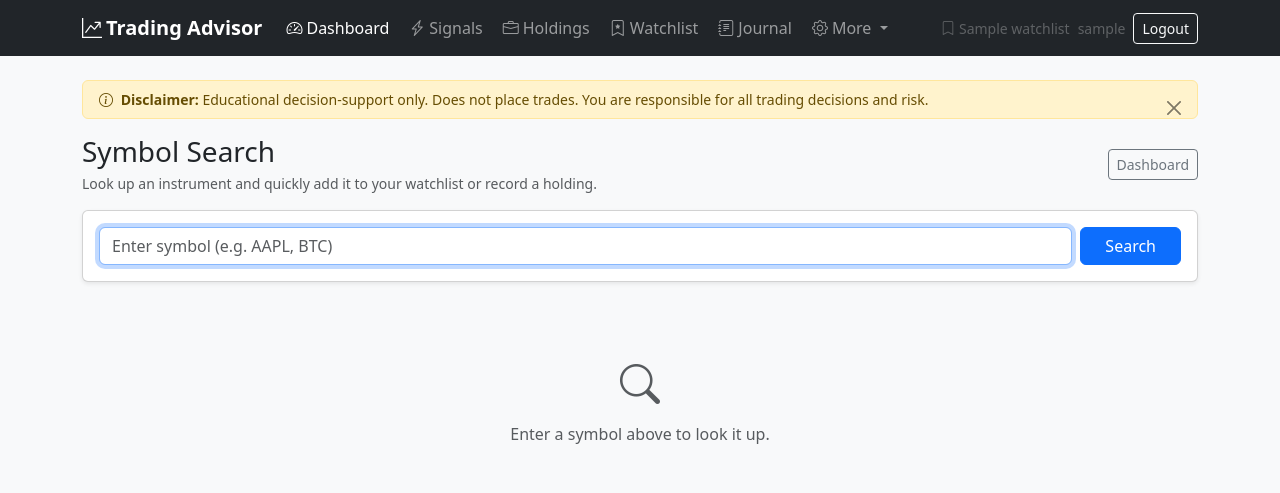
After one commit to mprovost129/stock_trader, a Django app: page /symbol-search/ in a window 1280 px wide. The commit adds this page. Shown: the top 493 px of the page. Run offline with Django 5.2, Linux system fonts and the light colour scheme; a user stored in the database is signed in; tables that the repository leaves empty hold one stand-in row (values such as "Sample post").

Commit message:
search bar

```diff
--- a/apps/dashboard/templates/dashboard/home.html
+++ b/apps/dashboard/templates/dashboard/home.html
@@ -11,7 +11,11 @@
       <h1 class="h3 mb-1">Dashboard</h1>
       <div class="text-muted small">{{ watchlist.name }} · Read-only decision support. Manual execution only.</div>
     </div>
-    <div class="d-flex gap-2 flex-wrap">
+    <div class="d-flex gap-2 flex-wrap align-items-center">
+      <form method="get" action="{% url 'dashboard:symbol_search' %}" class="d-flex gap-1">
+        <input type="text" name="q" class="form-control form-control-sm" placeholder="Symbol lookup…" style="width:130px">
+        <button class="btn btn-sm btn-outline-secondary" type="submit"><i class="bi bi-search"></i></button>
+      </form>
       <a class="btn btn-sm btn-primary" href="{% url 'signals:list' %}?direction=LONG&min_score=80">
         <i class="bi bi-lightning-charge me-1"></i>High-conviction longs
       </a>
--- /dev/null
+++ b/apps/dashboard/templates/dashboard/symbol_search.html
@@ -0,0 +1,115 @@
+{% extends "base.html" %}
+
+{% block title %}Symbol Search{% endblock %}
+{% block nav_dashboard %}active{% endblock %}
+
+{% block content %}
+  <div class="d-flex align-items-center justify-content-between mb-3">
+    <div>
+      <h1 class="h3 mb-1">Symbol Search</h1>
+      <div class="text-muted small">Look up an instrument and quickly add it to your watchlist or record a holding.</div>
+    </div>
+    <a class="btn btn-sm btn-outline-secondary" href="{% url 'dashboard:home' %}">Dashboard</a>
+  </div>
+
+  <div class="card shadow-sm mb-4">
+    <div class="card-body">
+      <form method="get" class="d-flex gap-2">
+        <input
+          type="text"
+          name="q"
+          value="{{ q }}"
+          class="form-control"
+          placeholder="Enter symbol (e.g. AAPL, BTC)"
+          autofocus
+        />
+        <button class="btn btn-primary px-4" type="submit">Search</button>
+      </form>
+    </div>
+  </div>
+
+  {% if q and not results %}
+    <div class="alert alert-warning">
+      No instrument found for <strong>{{ q }}</strong>. The symbol may not be in your instrument universe yet.
+      <a href="{% url 'portfolios:watchlist' %}">Go to Watchlists</a> to import symbols.
+    </div>
+  {% endif %}
+
+  {% if results %}
+    <div class="row g-3">
+      {% for item in results %}
+        <div class="col-12 col-lg-6">
+          <div class="card shadow-sm h-100">
+            <div class="card-body">
+              <div class="d-flex justify-content-between align-items-start mb-2">
+                <div>
+                  <div class="fw-bold fs-5">{{ item.instrument.symbol }}</div>
+                  {% if item.instrument.name %}
+                    <div class="text-muted small">{{ item.instrument.name }}</div>
+                  {% endif %}
+                  <div class="small text-muted">
+                    {{ item.instrument.asset_class }}{% if item.instrument.exchange %} · {{ item.instrument.exchange }}{% endif %}
+                  </div>
+                </div>
+                <div class="text-end">
+                  {% if item.latest_bar %}
+                    <div class="fw-bold fs-5">${{ item.latest_bar.close }}</div>
+                    <div class="small text-muted">{{ item.latest_bar.ts|date:"Y-m-d" }} close</div>
+                  {% else %}
+                    <div class="text-muted small">No price data</div>
+                  {% endif %}
+                </div>
+              </div>
+
+              {% if item.latest_bar %}
+                <div class="d-flex gap-3 small text-muted mb-3">
+                  <span>O: {{ item.latest_bar.open }}</span>
+                  <span>H: {{ item.latest_bar.high }}</span>
+                  <span>L: {{ item.latest_bar.low }}</span>
+                  <span>V: {{ item.latest_bar.volume|floatformat:0 }}</span>
+                </div>
+              {% endif %}
+
+              <div class="d-flex gap-2 flex-wrap">
+                <a class="btn btn-sm btn-outline-secondary" href="{% url 'signals:list' %}?instrument={{ item.instrument.symbol }}">
+                  <i class="bi bi-lightning me-1"></i>View signals
+                </a>
+
+                {% if item.in_watchlist %}
+                  <span class="btn btn-sm btn-success disabled">
+                    <i class="bi bi-check me-1"></i>In {{ watchlist.name }}
+                  </span>
+                {% else %}
+                  <form method="post" action="{% url 'portfolios:watchlist_add_instrument' item.instrument.pk %}">
+                    {% csrf_token %}
+                    <input type="hidden" name="next" value="{% url 'dashboard:symbol_search' %}?q={{ q }}">
+                    <button class="btn btn-sm btn-outline-primary">
+                      <i class="bi bi-plus me-1"></i>Add to watchlist
+                    </button>
+                  </form>
+                {% endif %}
+
+                {% if item.is_held %}
+                  <a class="btn btn-sm btn-outline-secondary" href="{% url 'portfolios:holdings' %}?instrument={{ item.instrument.symbol }}">
+                    <i class="bi bi-briefcase me-1"></i>View holding
+                  </a>
+                {% else %}
+                  <a class="btn btn-sm btn-outline-secondary" href="{% url 'portfolios:holding_add' %}?symbol={{ item.instrument.symbol }}">
+                    <i class="bi bi-plus-circle me-1"></i>Record holding
+                  </a>
+                {% endif %}
+              </div>
+            </div>
+          </div>
+        </div>
+      {% endfor %}
+    </div>
+  {% endif %}
+
+  {% if not q %}
+    <div class="text-muted text-center py-5">
+      <i class="bi bi-search fs-1 d-block mb-2"></i>
+      Enter a symbol above to look it up.
+    </div>
+  {% endif %}
+{% endblock %}
--- a/apps/dashboard/urls.py
+++ b/apps/dashboard/urls.py
@@ -8,4 +8,5 @@ urlpatterns = [
     path("", views.home, name="home"),
     path("analytics/", views.analytics, name="analytics"),
     path("data-freshness/", views.data_freshness, name="data_freshness"),
+    path("symbol-search/", views.symbol_search, name="symbol_search"),
 ]
--- a/apps/dashboard/views.py
+++ b/apps/dashboard/views.py
@@ -14,7 +14,7 @@ from apps.journal.models import JournalEntry
 from apps.portfolios.models import HeldPosition, SavedFilterPreset, UserRiskProfile
 from apps.portfolios.watchlists import ensure_active_watchlist
 from apps.portfolios.services import assess_signal_guardrails, build_holding_health_snapshot, build_signal_correlation_context, summarize_account_drawdown_monitoring, summarize_account_exposure_heatmap, summarize_account_holding_queues, summarize_account_retention_override_posture, summarize_account_retention_template_drift, summarize_account_risk_posture, summarize_account_stop_guardrails, summarize_broker_snapshot_posture, summarize_evidence_lifecycle_automation, summarize_holding_performance, summarize_holding_risk_guardrails, summarize_holding_sector_exposure, summarize_open_holdings, summarize_portfolio_exposure, summarize_portfolio_health_history, summarize_portfolio_health_score, summarize_stop_discipline_history, summarize_stop_discipline_trends, summarize_stop_policy_exception_trends, summarize_stop_policy_timeliness, summarize_watchlist_sectors
-from apps.marketdata.models import IngestionJob, PriceBar
+from apps.marketdata.models import IngestionJob, Instrument, PriceBar
 from apps.marketdata.services.freshness import build_data_freshness_summary
 from apps.marketdata.services.ingestion_queue import enqueue_watchlist_ingest_job
 from apps.marketdata.services.ingestion_state import clear_provider_cooldowns, clear_unsupported_crypto_symbols
@@ -711,3 +711,51 @@ def data_freshness(request):
             "pending_jobs_count": pending_jobs_count,
         },
     )
+
+
+@login_required
+def symbol_search(request):
+    q = (request.GET.get("q") or "").strip().upper()
+    instruments = []
+    if q:
+        instruments = list(
+            Instrument.objects.filter(symbol__iexact=q).order_by("symbol")
+        )
+        if not instruments:
+            # Partial match fallback (prefix search)
+            instruments = list(
+                Instrument.objects.filter(symbol__istartswith=q, is_active=True).order_by("symbol")[:10]
+            )
+
+    watchlist = ensure_active_watchlist(request.user)
+    watchlist_symbol_set = set()
+    if watchlist:
+        watchlist_symbol_set = set(
+            watchlist.selections.filter(is_active=True)
+            .values_list("instrument__symbol", flat=True)
+        )
+
+    held_symbol_set = set(
+        HeldPosition.objects.filter(user=request.user, status=HeldPosition.Status.OPEN)
+        .values_list("instrument__symbol", flat=True)
+    )
+
+    results = []
+    for instrument in instruments:
+        latest_bar = (
+            PriceBar.objects.filter(instrument=instrument, timeframe="1d")
+            .order_by("-ts")
+            .first()
+        )
+        results.append({
+            "instrument": instrument,
+            "latest_bar": latest_bar,
+            "in_watchlist": instrument.symbol in watchlist_symbol_set,
+            "is_held": instrument.symbol in held_symbol_set,
+        })
+
+    return render(request, "dashboard/symbol_search.html", {
+        "q": q,
+        "results": results,
+        "watchlist": watchlist,
+    })
```
